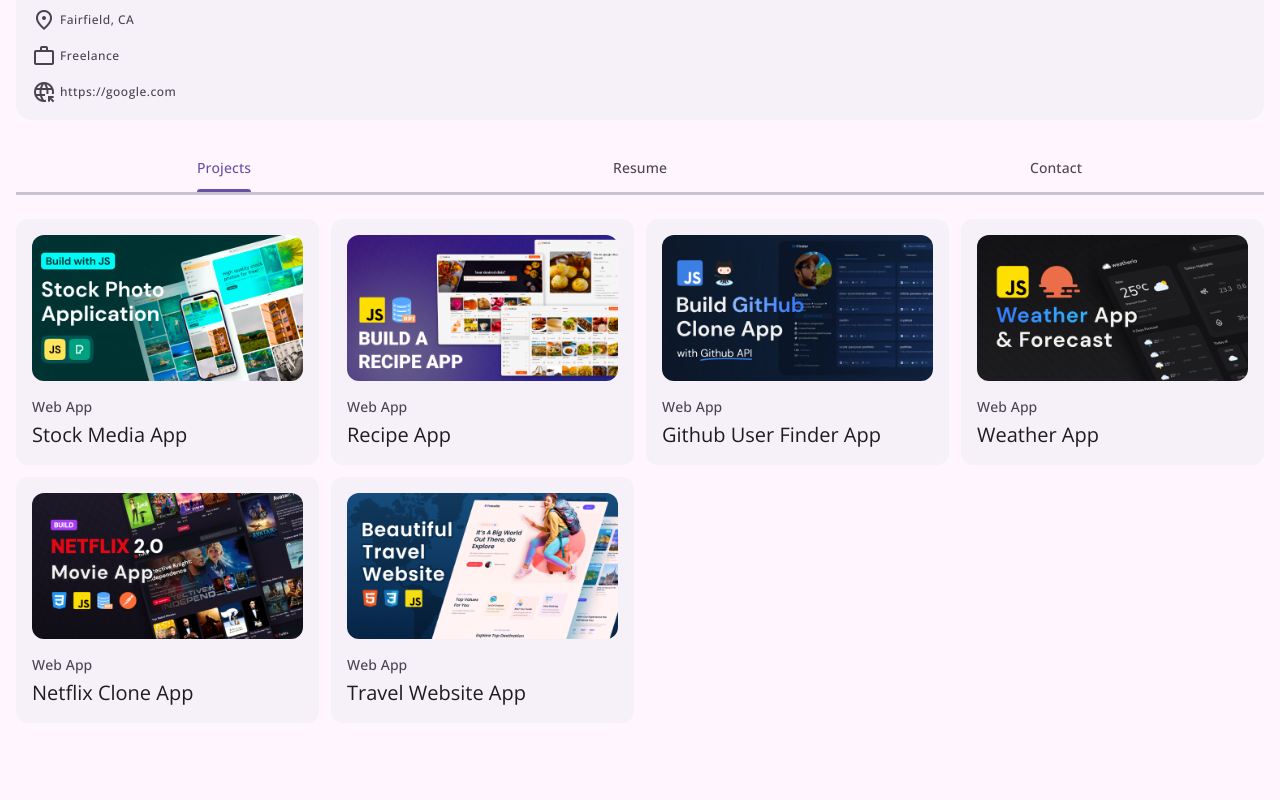
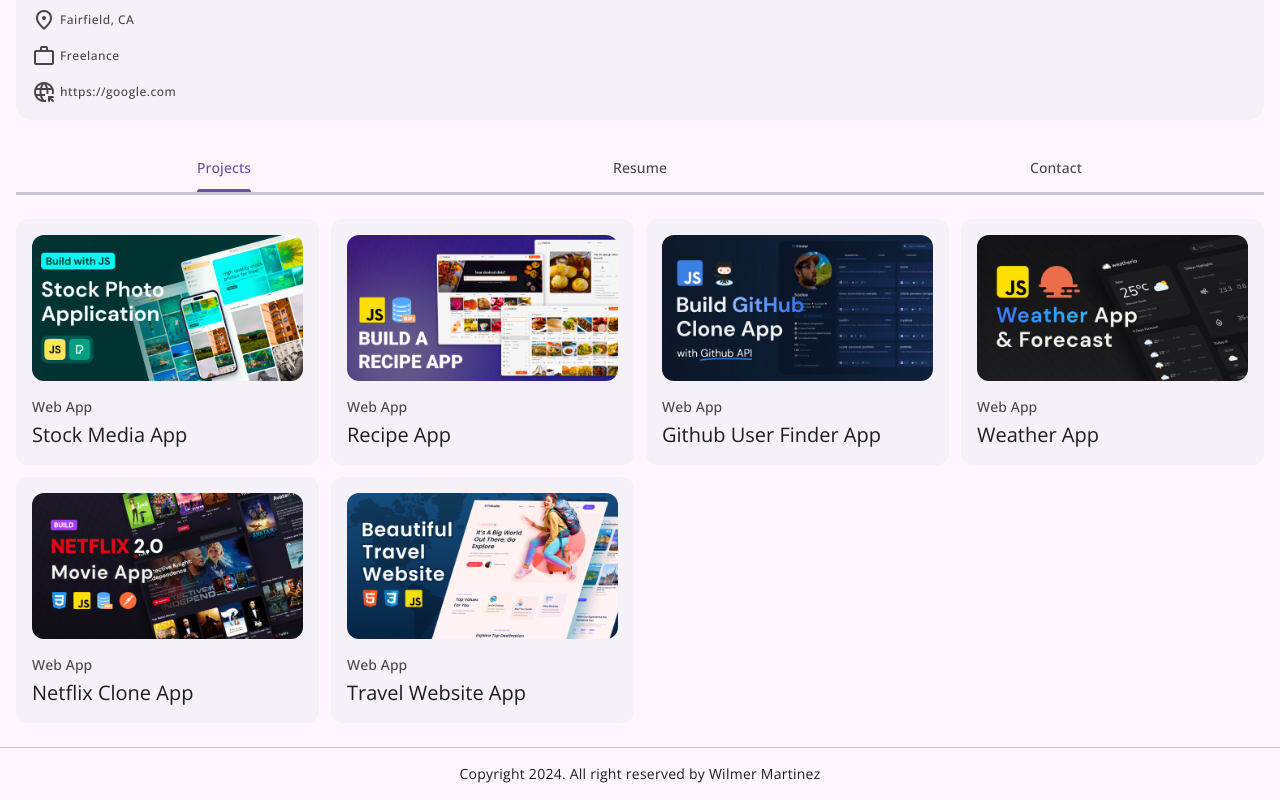
Before and after one commit to wilmr/newPortfolio, a plain HTML site: page index.html in a window 1280 px wide. Shown: the part 715-1515 px from the top of the page. Before the commit the page ends 1462 px from the top, so only its background shows below. Drawn offline with nearby package versions, Linux system fonts and the light colour scheme.

Commit message:
added footer and styled

```diff
--- a/css/style.css
+++ b/css/style.css
@@ -782,6 +782,11 @@
 /*-----------------------------------*\
   #FOOTER
 \*-----------------------------------*/
+.footer .container {
+	text-align: center;
+	padding: 16px;
+	border-block-start: 1px solid var(--outline-variant);
+}
 
 /*-----------------------------------*\
   #MEDIA QUERIES
--- a/index.html
+++ b/index.html
@@ -591,6 +591,15 @@
 			</article>
 		</main>
 
+		<!-- #FOOTER -->
+		<footer class="footer">
+			<div class="container">
+				<p class="body-medium">
+					Copyright 2024. All right reserved by Wilmer Martinez
+				</p>
+			</div>
+		</footer>
+
 		<!-- custom js link-->
 		<script src="./js/script.js"></script>
 	</body>
```
